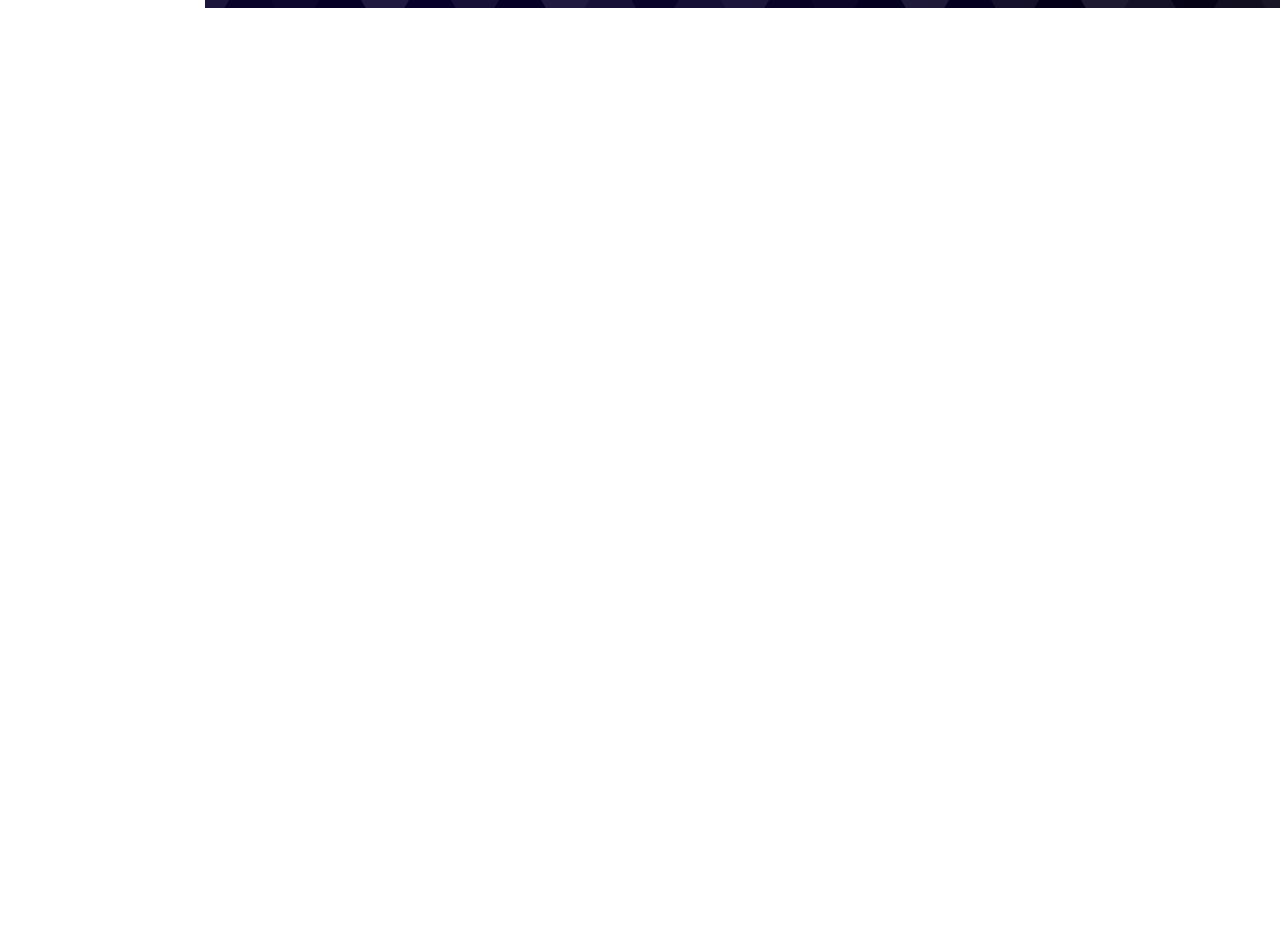
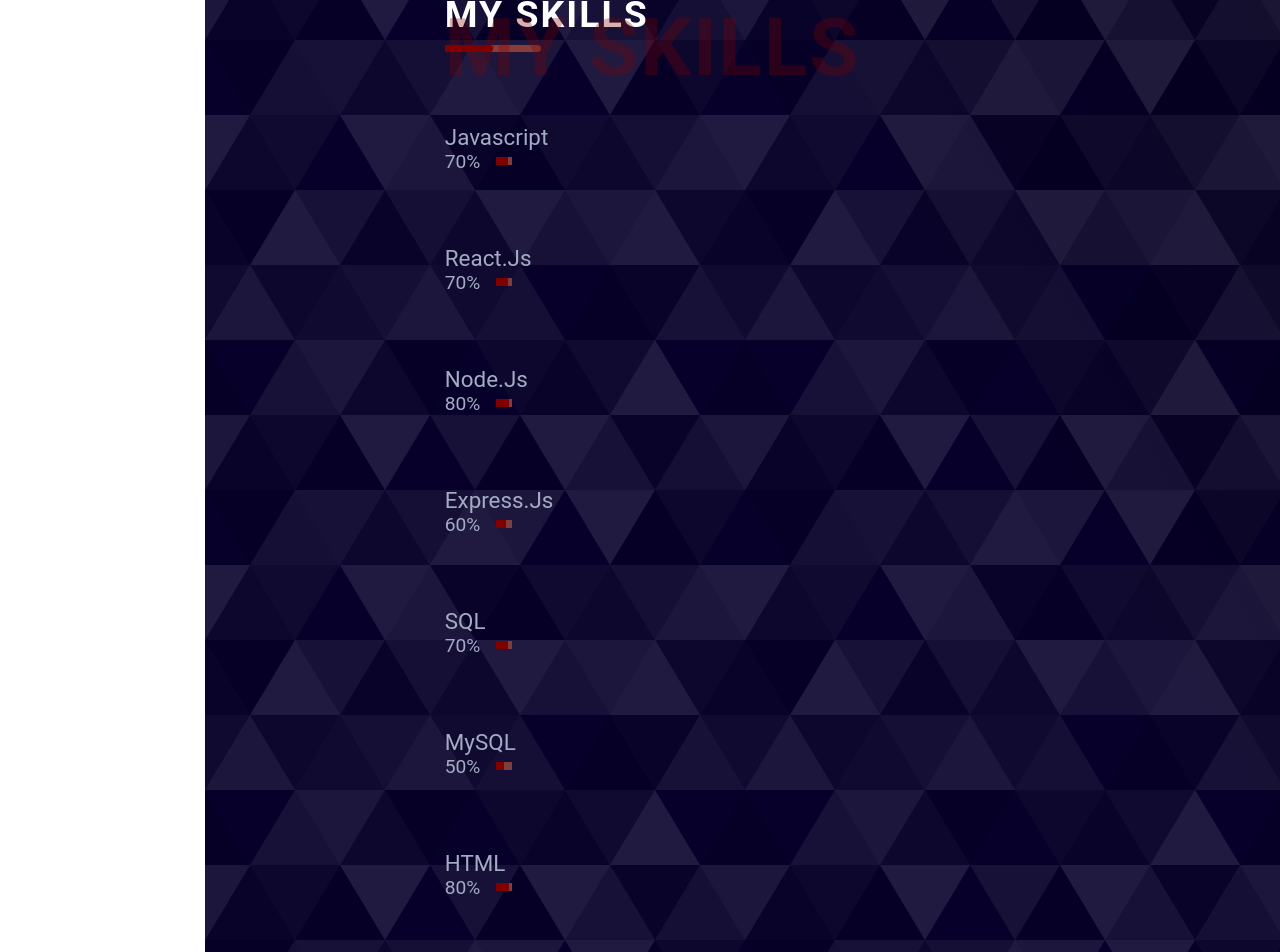
Before and after one commit to Samuel-en/My-Port, a React (Create React App) app: page /about in a window 1280 px wide. Shown: the part 860-1812 px from the top of the page. Before the commit the page ends 868 px from the top, so only its background shows below. Built offline with nearby package versions, Linux system fonts and the light colour scheme.

Commit message:
added progress bars to skills section

```diff
--- a/src/App.scss
+++ b/src/App.scss
@@ -2,6 +2,7 @@
 @import './style/about';
 @import './style/typography';
 @import './style/navbar';
+@import './style/skills';
 @import './Style/title';
 
 *{
--- /dev/null
+++ b/src/Components/Skills.js
@@ -0,0 +1,25 @@
+import React from 'react'
+
+function Skills({skill, progress, width}) {
+    return (
+        <div>
+            <div className="Skills">
+            <div className="skill-container">
+                <h5 className="skill-title">{skill}</h5>
+                <div className="skill-bar">
+                    <p className="skill-text">{progress}</p>
+                    <div className="skill-progress">
+                        <div className="progress">
+                            <div className="inner-pregress"style={{width:width}}>
+
+                            </div>
+                        </div>
+                    </div>
+                </div>
+            </div>
+            </div>
+        </div>
+    )
+}
+
+export default Skills
--- a/src/Pages/AboutPage.js
+++ b/src/Pages/AboutPage.js
@@ -1,12 +1,23 @@
 import React from 'react';
 import Tittle from '../Components/Tittle';
-import ImageSection from './ImageSection';
-
+import ImageSection from '../Components/ImageSection';
+import Skills from '../Components/Skills';
 function AboutPage() {
     return (
         <div className="AboutPage">
             <Tittle title= {'About Me'} span={'About Me'} />
             <ImageSection />
+            <Tittle title= {'My Skills'} span={'My Skills'} />
+            <div className="skills-container">
+            <Skills skill={'Javascript'} progress={'70%'} width={'70%'} />
+            <Skills skill={'React.Js'} progress={'70%'} width={'70%'} />
+            <Skills skill={'Node.Js'} progress={'80%'} width={'80%'} />
+            <Skills skill={'Express.Js'} progress={'60%'} width={'60%'} />
+            <Skills skill={'SQL'} progress={'70%'} width={'70%'} />
+            <Skills skill={'MySQL'} progress={'50%'} width={'50%'} />
+            <Skills skill={'HTML'} progress={'80%'} width={'80%'} />
+            <Skills skill={'CSS'} progress={'80%'} width={'80%'} />
+            </div>
         </div>
     )
 }
--- /dev/null
+++ b/src/Style/_skills.scss
@@ -0,0 +1,36 @@
+.Skills{
+    margin: 4.5rem 0;
+}
+
+.skill-container{
+    .skill-title{
+        font-size: 1.4rem;
+        font-weight: 400;
+
+    }
+
+    .skill-bar{
+        display: flex;
+        align-items: center;
+        .skill-text{
+
+        }
+        .skill-progress{
+            .progress{
+                width: 100%;
+                height: .5rem;
+                background-color: maroon;
+                margin-left: 1rem;
+                background-color: rgb(128, 61, 61);
+                position: relative;
+                .inner-pregress{
+                    position:absolute;
+                    background-color: maroon;
+                    height: 100%;
+                    bottom: 0;
+                    left: 0;
+                }
+            }
+        }
+    }
+}
--- a/src/Style/about.scss
+++ b/src/Style/about.scss
@@ -1,14 +1,15 @@
 .ImageSection{
     display: flex;
     margin-top: 4rem;
+    margin-bottom: 4rem;
 
     .img{
             width: 100%;
-            height: 40vh;
+            height: 50vh;
         img{
-            width:100%;
+            width:110%;
             object-fit: cover ;
-            height: 100%;
+            height: 110%;
         }
     }
     .about-info{
```
Also changed, not shown: src/Components/ImageSection.js (renamed from src/Pages/ImageSection.js).
